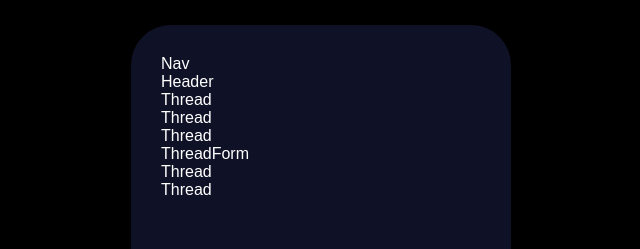
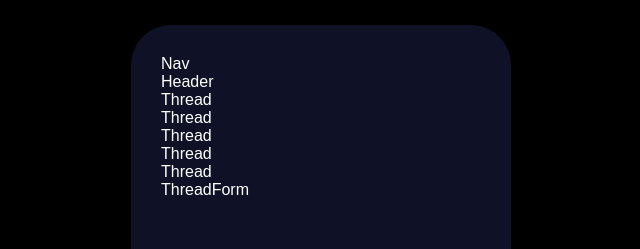
Before and after one commit to webceyhan/react-threads-app, a React (Vite) app: page / in a window 1280 px wide. Shown: the top 249 px of the page, without its empty margins (319-959 px from the left). Built offline with nearby package versions, Linux system fonts and the light colour scheme.

Commit message:
threadform moved into slideup

```diff
--- a/src/App.jsx
+++ b/src/App.jsx
@@ -2,7 +2,6 @@ import Feed from './components/Feed';
 import Header from './components/Header';
 import Nav from './components/Nav';
 import SlideUp from './components/SlideUp';
-import ThreadForm from './components/ThreadForm';
 
 export default function App() {
     return (
@@ -10,7 +9,6 @@ export default function App() {
             <Nav />
             <Header />
             <Feed />
-            <ThreadForm />
             <SlideUp />
         </>
     );
--- a/src/components/SlideUp.jsx
+++ b/src/components/SlideUp.jsx
@@ -1,10 +1,12 @@
 import Thread from './Thread';
+import ThreadForm from './ThreadForm';
 
 export default function SlideUp() {
     return (
         <div>
             <Thread />
             <Thread />
+            <ThreadForm />
         </div>
     );
 }
```
